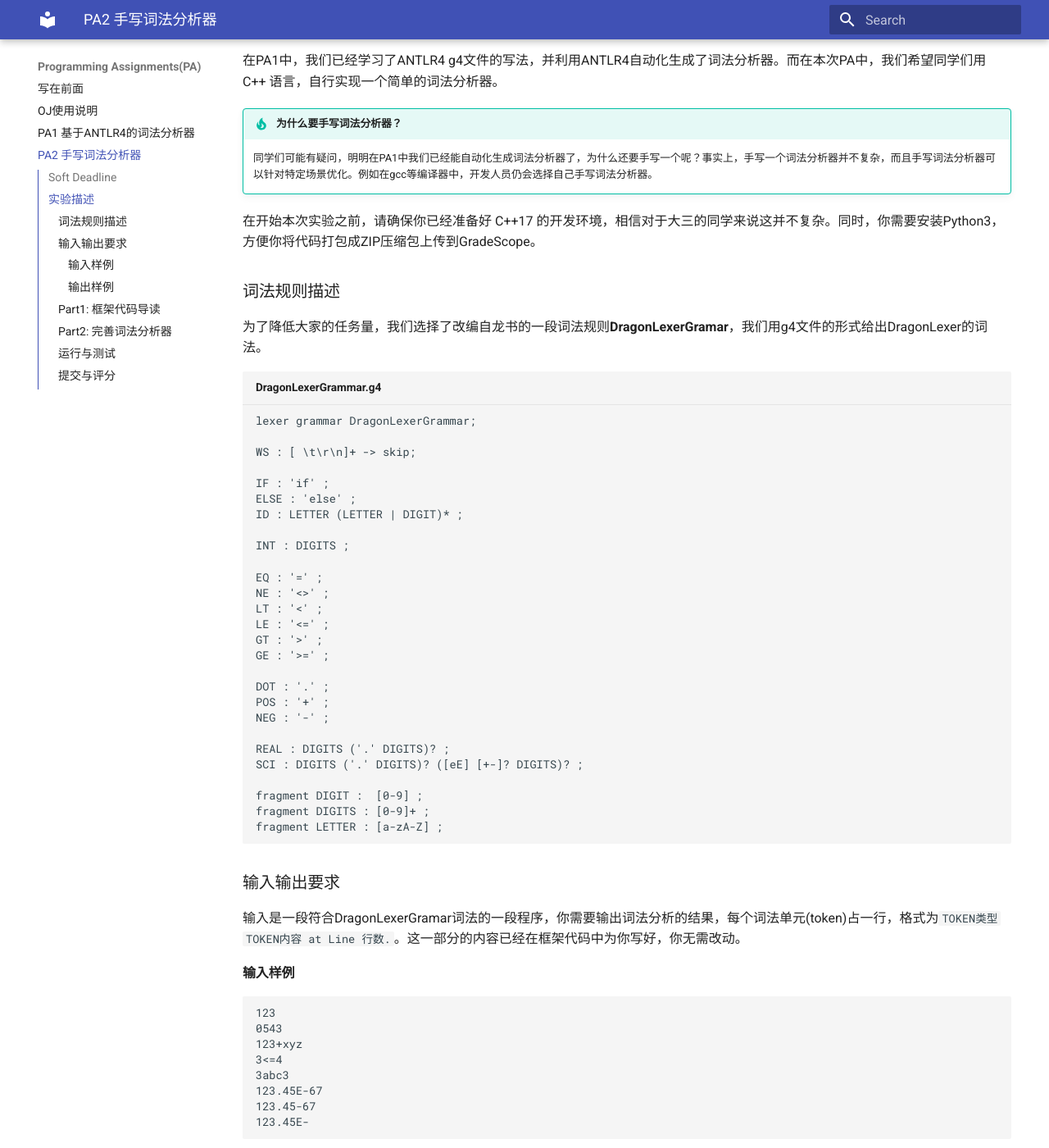
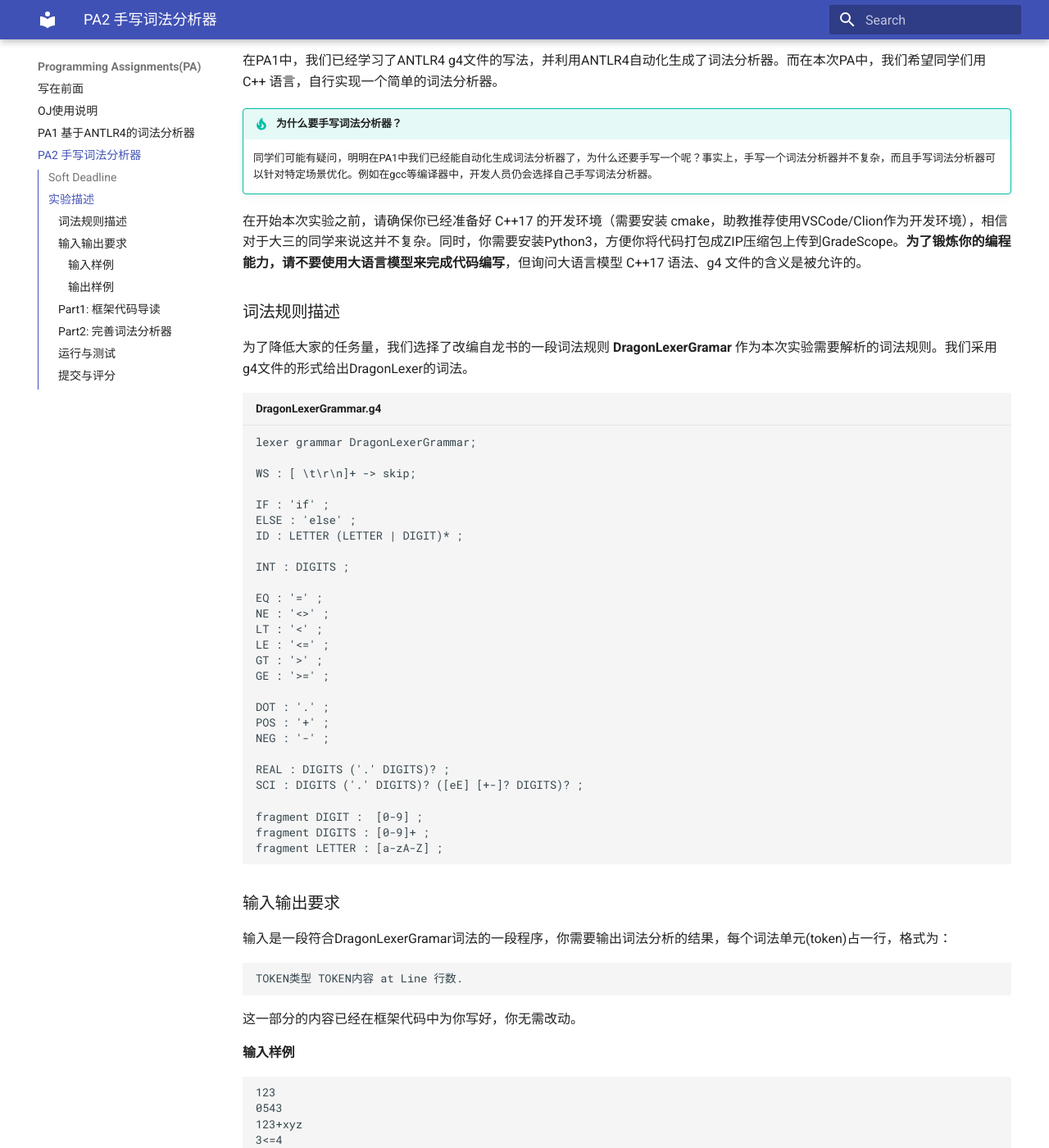
Before and after one commit to Nboxff/thss-2025-compiler-docs, an MkDocs documentation site: the page built from docs/pa/pa2.md, in a window 1280 px wide and 1400 px high, scrolled down 334 px. Shown: the whole window at 82% size. Built offline with MkDocs 1.6.1 and Material for MkDocs 9.7.7, drawn with Linux system fonts in a browser that asks for light colours; some of the changed text lies outside the part shown.

Commit message:
feat: update PA2.md v3
Signed-off-by: Xie Bofan <1814739992@qq.com>

````diff
--- a/docs/pa/pa2.md
+++ b/docs/pa/pa2.md
@@ -12,11 +12,11 @@
 
 	同学们可能有疑问，明明在PA1中我们已经能自动化生成词法分析器了，为什么还要手写一个呢？事实上，手写一个词法分析器并不复杂，而且手写词法分析器可以针对特定场景优化。例如在gcc等编译器中，开发人员仍会选择自己手写词法分析器。
 
-在开始本次实验之前，请确保你已经准备好 C++17 的开发环境，相信对于大三的同学来说这并不复杂。同时，你需要安装Python3，方便你将代码打包成ZIP压缩包上传到GradeScope。
+在开始本次实验之前，请确保你已经准备好 C++17 的开发环境（需要安装 cmake，助教推荐使用VSCode/Clion作为开发环境），相信对于大三的同学来说这并不复杂。同时，你需要安装Python3，方便你将代码打包成ZIP压缩包上传到GradeScope。**为了锻炼你的编程能力，请不要使用大语言模型来完成代码编写**，但询问大语言模型 C++17 语法、g4 文件的含义是被允许的。
 
 ### 词法规则描述
 
-为了降低大家的任务量，我们选择了改编自龙书的一段词法规则**DragonLexerGramar**，我们用g4文件的形式给出DragonLexer的词法。
+为了降低大家的任务量，我们选择了改编自龙书的一段词法规则 **DragonLexerGramar** 作为本次实验需要解析的词法规则。我们采用g4文件的形式给出DragonLexer的词法。
 
 ```g4 title="DragonLexerGrammar.g4"
 lexer grammar DragonLexerGrammar;
@@ -50,7 +50,13 @@ fragment LETTER : [a-zA-Z] ;
 
 ### 输入输出要求
 
-输入是一段符合DragonLexerGramar词法的一段程序，你需要输出词法分析的结果，每个词法单元(token)占一行，格式为`TOKEN类型 TOKEN内容 at Line 行数.`。这一部分的内容已经在框架代码中为你写好，你无需改动。
+输入是一段符合DragonLexerGramar词法的一段程序，你需要输出词法分析的结果，每个词法单元(token)占一行，格式为：
+
+```
+TOKEN类型 TOKEN内容 at Line 行数.
+```
+
+这一部分的内容已经在框架代码中为你写好，你无需改动。
 
 #### 输入样例
 
@@ -137,7 +143,7 @@ int main() {
 
 ### 运行与测试
 
-PA2采用CMake构建项目，你也可以自行编译所有的.cpp文件。下面以CMake构建为例，在项目根目录中执行下面的命令：
+PA2采用 CMake 构建项目，你也可以自行编译所有的 .cpp 文件。下面以 CMake 构建为例，在项目根目录中执行下面的命令：
 
 ```shell
 mkdir build
````
Also changed, not shown: other parts of docs/pa/pa2.md (+1 -1 lines), docs/pa/pa1.md (+3 -3 lines).
